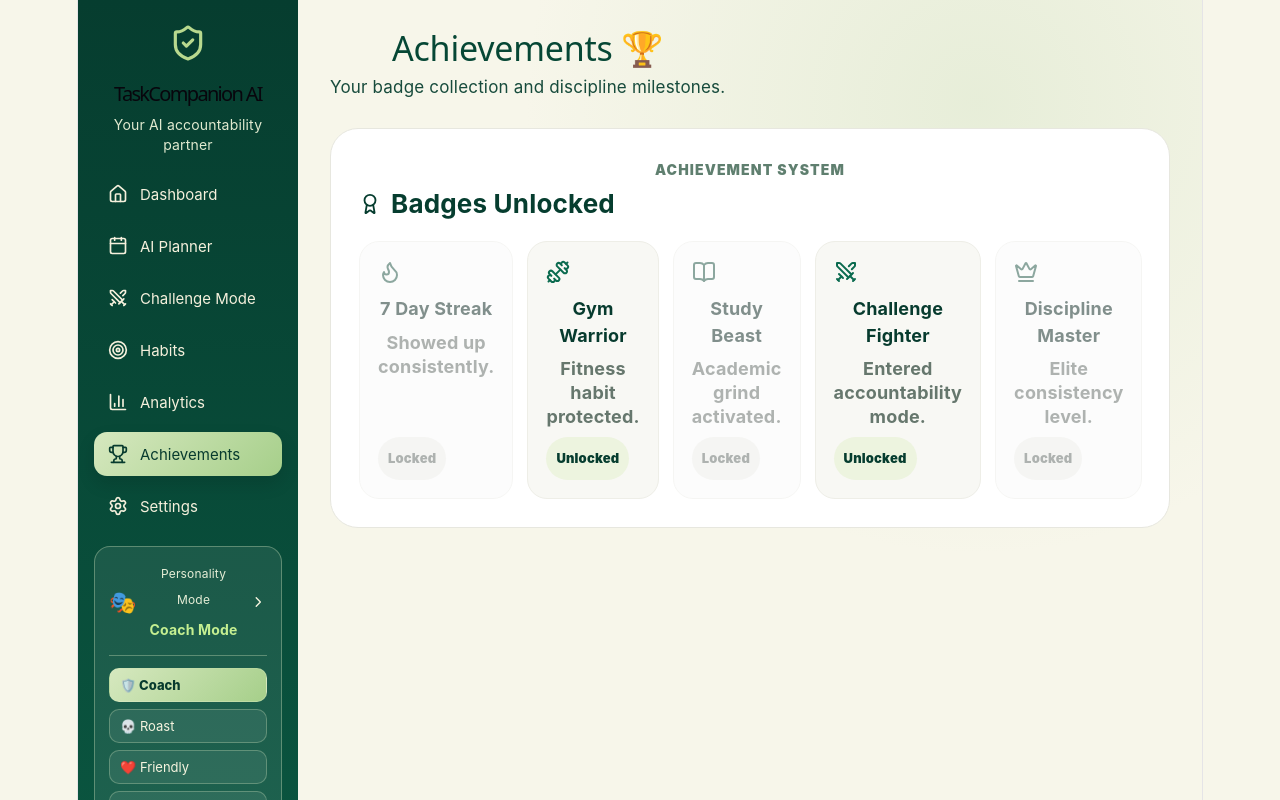
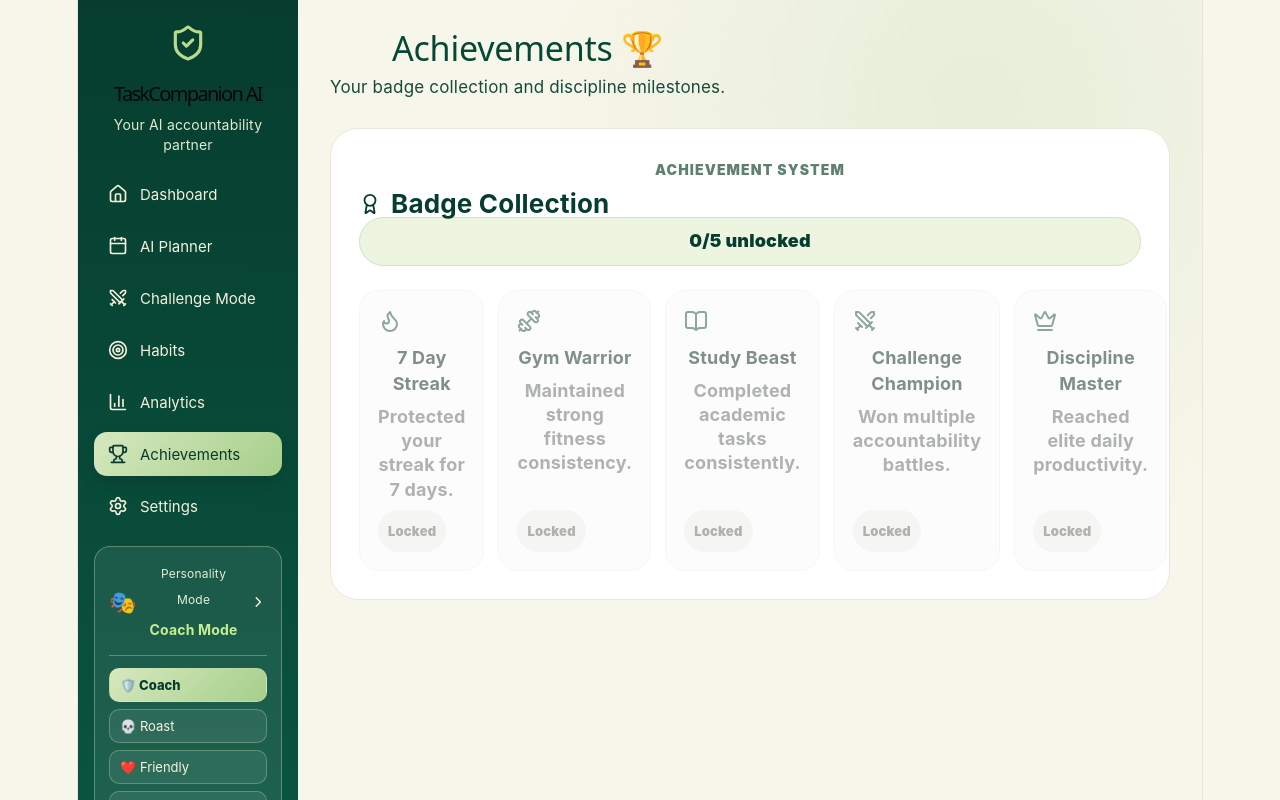
Before and after one commit to shashankchimote/taskcompanion-ai, a React (Vite) app: page / in a window 1280 px wide. Both pictures are taken after a click on the button "Achievements". Shown: the top 800 px of the page. Built offline with nearby package versions, Linux system fonts and the light colour scheme.

Commit message:
Achievement System V2 is now DATA-DRIVEN

```diff
--- a/src/App.css
+++ b/src/App.css
@@ -1969,3 +1969,12 @@ flex-direction:column;
 height:30px;
 }
 }
+
+.achievement-count{
+background:#edf4df;
+border:1px solid #d6dfc7;
+border-radius:999px;
+padding:10px 14px;
+font-weight:900;
+color:#063d2f;
+}
--- a/src/components/AchievementCard.jsx
+++ b/src/components/AchievementCard.jsx
@@ -1,45 +1,78 @@
 import { Award, Flame, Dumbbell, BookOpen, Swords, Crown } from "lucide-react";
 
-function AchievementCard({ progress }) {
+function getCategoryRate(goals, keywords) {
+  const matched = goals.filter((goal) =>
+    keywords.some((word) => goal.title.toLowerCase().includes(word))
+  );
+
+  if (matched.length === 0) return 0;
+
+  const completed = matched.filter((goal) => goal.completed).length;
+  return Math.round((completed / matched.length) * 100);
+}
+
+function AchievementCard({ progress, goals }) {
+  const gymRate = getCategoryRate(goals, ["gym", "workout"]);
+  const studyRate = getCategoryRate(goals, [
+    "dsa",
+    "study",
+    "assignment",
+    "exam",
+    "ml",
+    "course",
+    "dbms",
+  ]);
+
+  const currentStreak = progress >= 70 ? 7 : 3;
+  const challengeWins = 2;
+
   const achievements = [
     {
       icon: Flame,
       title: "7 Day Streak",
-      desc: "Showed up consistently.",
-      unlocked: progress >= 50,
+      desc: "Protected your streak for 7 days.",
+      unlocked: currentStreak >= 7,
     },
     {
       icon: Dumbbell,
       title: "Gym Warrior",
-      desc: "Fitness habit protected.",
-      unlocked: true,
+      desc: "Maintained strong fitness consistency.",
+      unlocked: gymRate >= 80,
     },
     {
       icon: BookOpen,
       title: "Study Beast",
-      desc: "Academic grind activated.",
-      unlocked: progress >= 70,
+      desc: "Completed academic tasks consistently.",
+      unlocked: studyRate >= 70,
     },
     {
       icon: Swords,
-      title: "Challenge Fighter",
-      desc: "Entered accountability mode.",
-      unlocked: true,
+      title: "Challenge Champion",
+      desc: "Won multiple accountability battles.",
+      unlocked: challengeWins >= 3,
     },
     {
       icon: Crown,
       title: "Discipline Master",
-      desc: "Elite consistency level.",
+      desc: "Reached elite daily productivity.",
       unlocked: progress >= 90,
     },
   ];
+
+  const unlockedCount = achievements.filter((item) => item.unlocked).length;
 
   return (
     <section className="achievement-card">
       <div className="achievement-header">
         <div>
           <p className="eyebrow">Achievement System</p>
-          <h3><Award size={22} /> Badges Unlocked</h3>
+          <h3>
+            <Award size={22} /> Badge Collection
+          </h3>
+        </div>
+
+        <div className="achievement-count">
+          {unlockedCount}/{achievements.length} unlocked
         </div>
       </div>
 
@@ -50,7 +83,9 @@ function AchievementCard({ progress }) {
           return (
             <div
               key={item.title}
-              className={`achievement-item ${item.unlocked ? "unlocked" : "locked"}`}
+              className={`achievement-item ${
+                item.unlocked ? "unlocked" : "locked"
+              }`}
             >
               <Icon size={24} />
               <h4>{item.title}</h4>
--- a/src/pages/Achievements.jsx
+++ b/src/pages/Achievements.jsx
@@ -1,6 +1,6 @@
 import AchievementCard from "../components/AchievementCard";
 
-function Achievements({ progress }) {
+function Achievements({ progress, goals }) {
   return (
     <main className="main">
       <header className="topbar">
@@ -10,7 +10,7 @@ function Achievements({ progress }) {
         </div>
       </header>
 
-      <AchievementCard progress={progress} />
+      <AchievementCard progress={progress} goals={goals} />
     </main>
   );
 }
```
